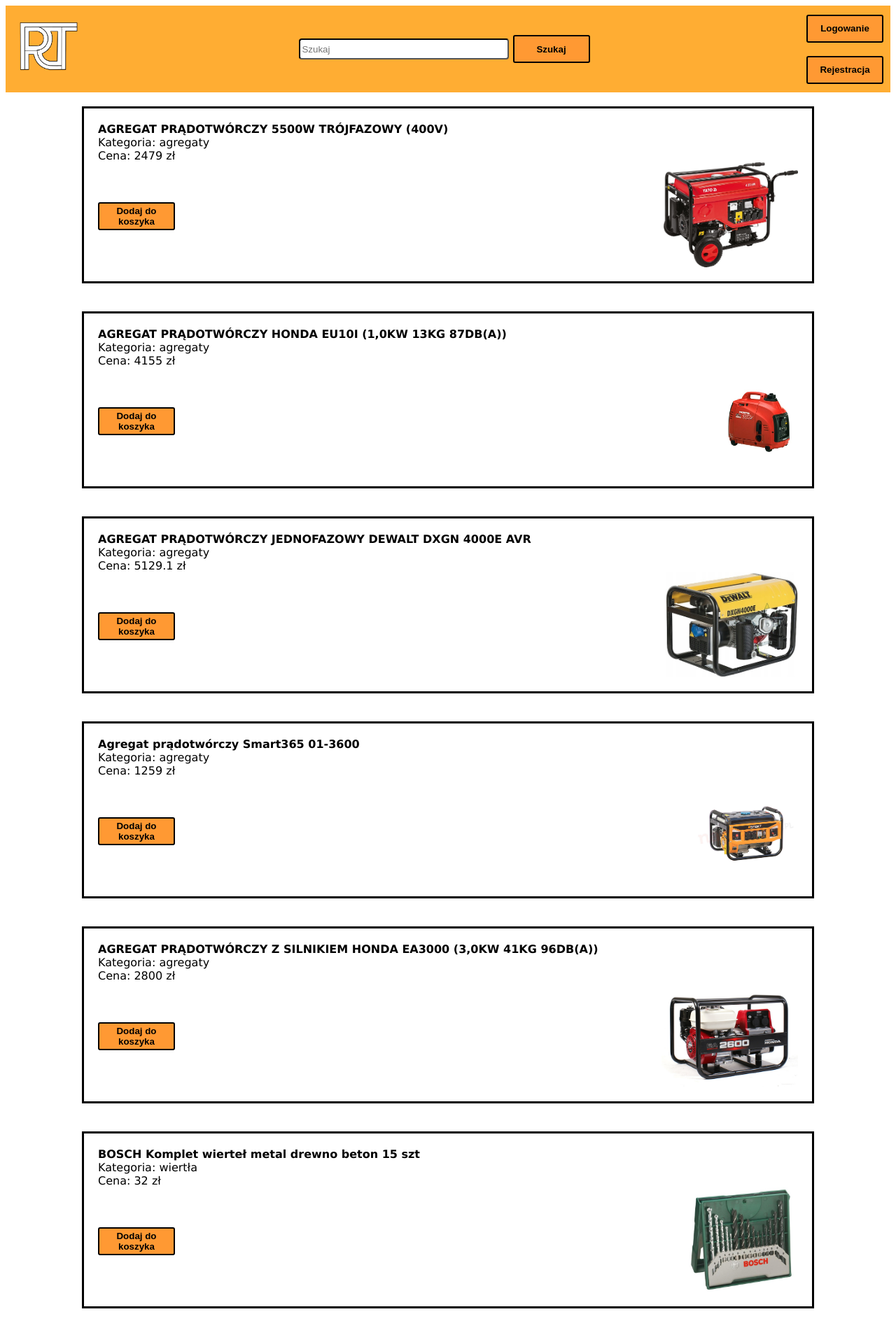
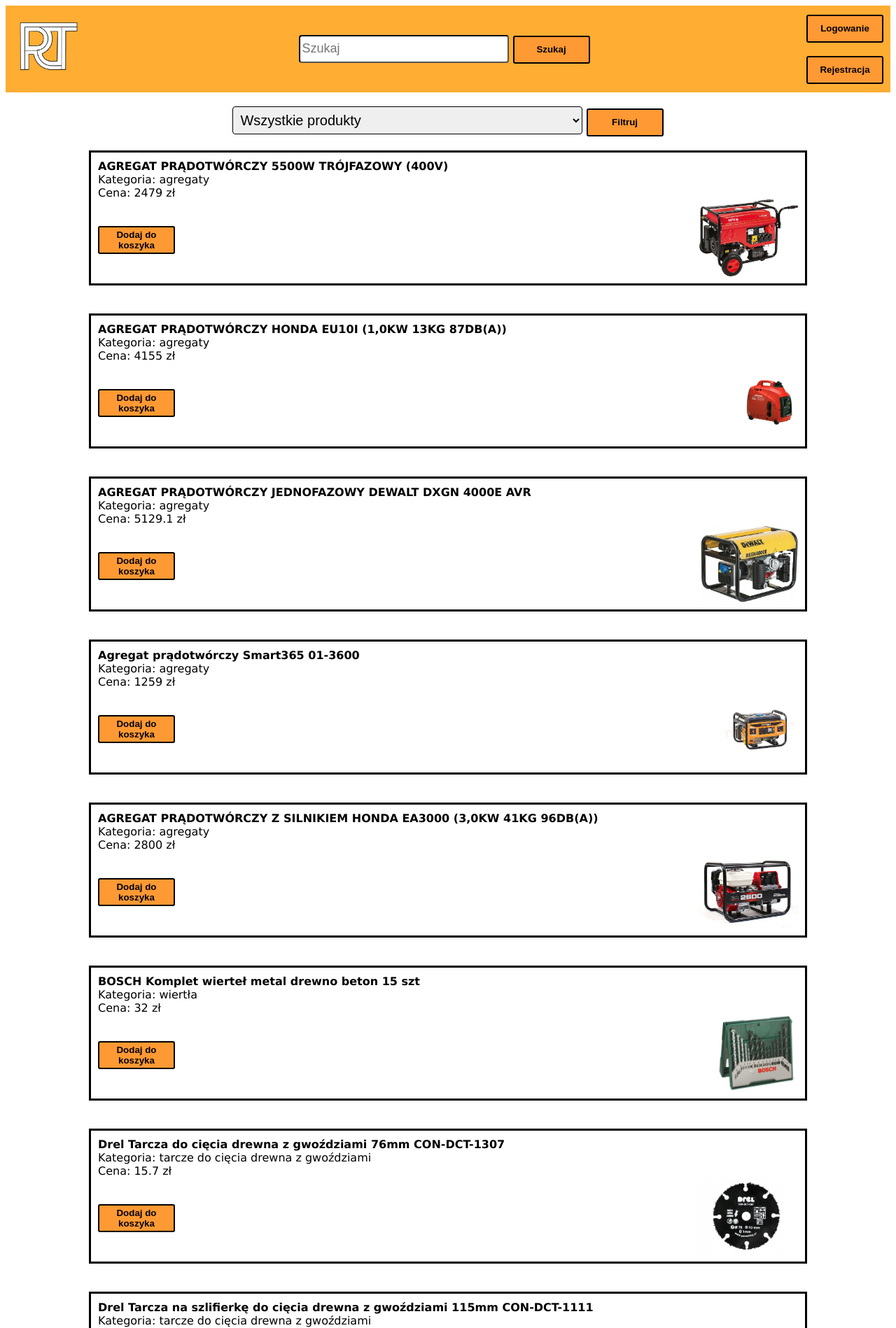
Before and after one commit to MrRobinMr/randomtools, a PHP site: page / in a window 1280 px wide. Shown: the top 1898 px of the page at 70% size. Run offline with PHP 8.4, Linux system fonts and the light colour scheme; data comes from the database, SQL or seed files in the repository.

Commit message:
kategorie dodane

```diff
--- a/index.php
+++ b/index.php
@@ -12,6 +12,23 @@
 		include_once('header1.php');
 	?>
 
+	<div class="kategoria">
+		<div class="item5 srodek-obiekt">
+		<form action="index.php" method="post">
+			<select name="lista">
+				<option value="%">Wszystkie produkty</option>
+				<option value="wiertarki">wiertarki</option>
+				<option value="pilarki">pilarki</option>
+				<option value="szlifierki">szlifierki</option>
+				<option value="wiertła">wiertła</option>
+				<option value="agregaty">agregaty</option>
+				<option value="tarcze do cięcia drewna z gwoździami">tarcze do cięcia drewna z gwoździami</option>
+				<option value="wkrętarki">wkrętarki</option>
+			</select>
+			<input type="submit" name="filtr" value="Filtruj">
+		</form>
+	</div>
+</div>
 
     <?php
     require_once "conf.php";
@@ -26,9 +43,13 @@
 					if(isset($_POST['szukanie'])) {
 						$szukaj=$_POST['szukaj'];
 						$sql= $db->query ("SELECT nazwa,cena,nazwakat FROM produkty NATURAL JOIN kategorie where nazwa like '%".$szukaj."%' ORDER BY nazwa");
+					}else if(isset($_POST['filtr'])) {
+						$opcja=$_POST['lista'];
+						$sql= $db->query ("SELECT nazwa,cena,nazwakat FROM produkty NATURAL JOIN kategorie where nazwakat like '".$opcja."' ORDER BY nazwa");
 					}else {
-            $sql= $db->query ("SELECT nazwa,cena,nazwakat FROM produkty NATURAL JOIN kategorie ORDER BY nazwa");
+						$sql= $db->query ("SELECT nazwa,cena,nazwakat FROM produkty NATURAL JOIN kategorie ORDER BY nazwa");
 					}
+
     				@$result = $sql->num_rows;
     if($result>0){
 
@@ -44,8 +65,8 @@
 						echo "<br>";
             echo "Cena: ".$row["cena"]." zł";
             echo "<br>";
-            echo "<img src='foto/$row[nazwa].jpg' align='right' style='width:auto;height:150px'>";
-            echo "<br><br><br>";
+            echo "<img src='foto/$row[nazwa].jpg' align='right' style='width:auto;height:110px'>";
+            echo "<br><br>";
 						echo "<button type='button'>Dodaj do koszyka</button>";
             echo "</div>";
             echo "</div>";
--- a/st.css
+++ b/st.css
@@ -101,10 +101,11 @@
 
 input[type=search] {
   background-color:white;
-  height:30px;
+  height:40px;
   width:300px;
 	border-radius:4px;
 	border-color: black;
+	font-size: 18px;
 }
 
 input[type=password] {
@@ -123,6 +124,7 @@
 	width:110px;
 	font-weight: bold;
 	cursor:pointer;
+	padding:0px !important;
 }
 
 input[type=submit]:hover {
@@ -162,7 +164,7 @@
 	background-color: white;
   border:solid black;
 	text-align:left;
-	padding:20px;
+	padding:10px;
 }
 
 .item4:hover {
@@ -172,3 +174,27 @@
 .produkty {
 	height: auto;
 }
+
+.kategoria {
+	display: flex;
+	justify-content: center;
+	align-items: center;
+	background-color: white;
+}
+
+.item5 {
+  width:1000px;
+  margin:20px;
+	margin-bottom:0px;
+  background-color: white;
+	text-align:center;
+}
+
+select {
+	width: 500px;
+	height: 40px;
+	border-radius: 4px;
+	border-color: black;
+	font-size: 20px;
+	padding: 1px 6px;
+}
```
